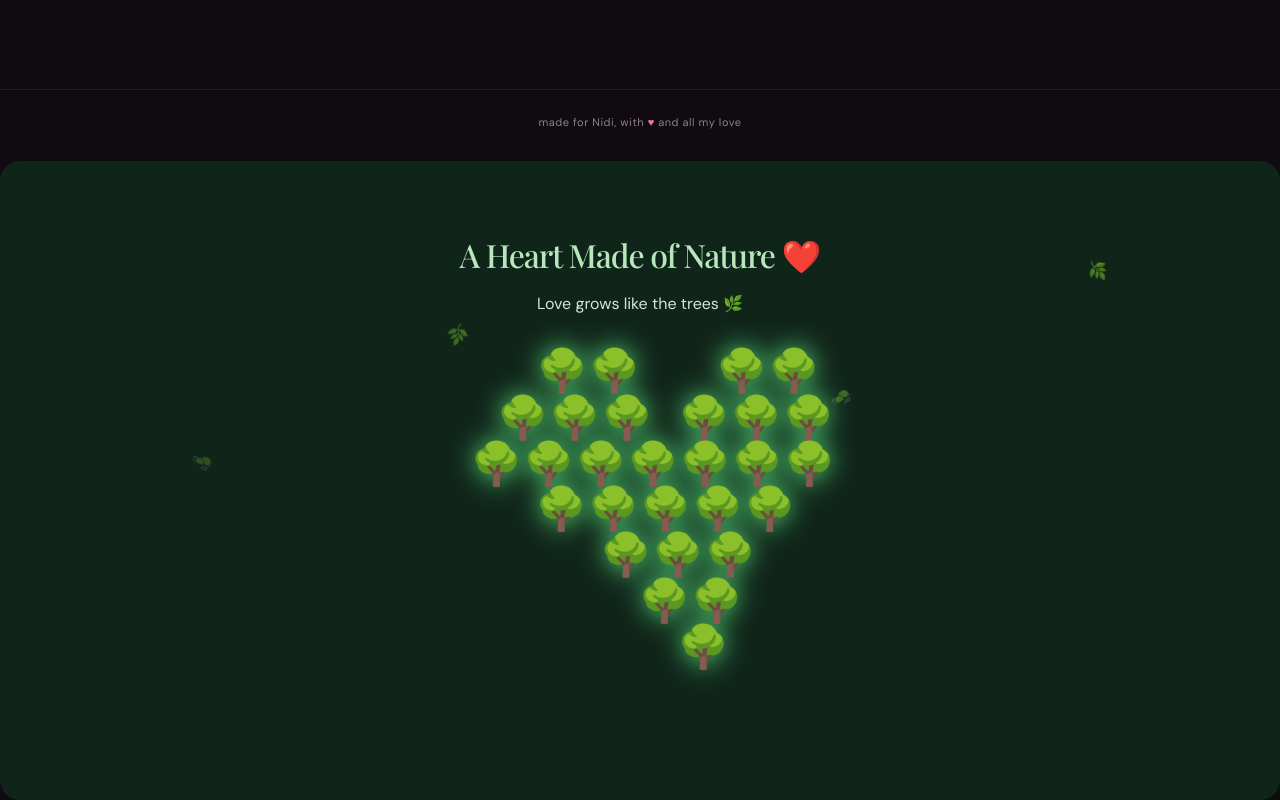
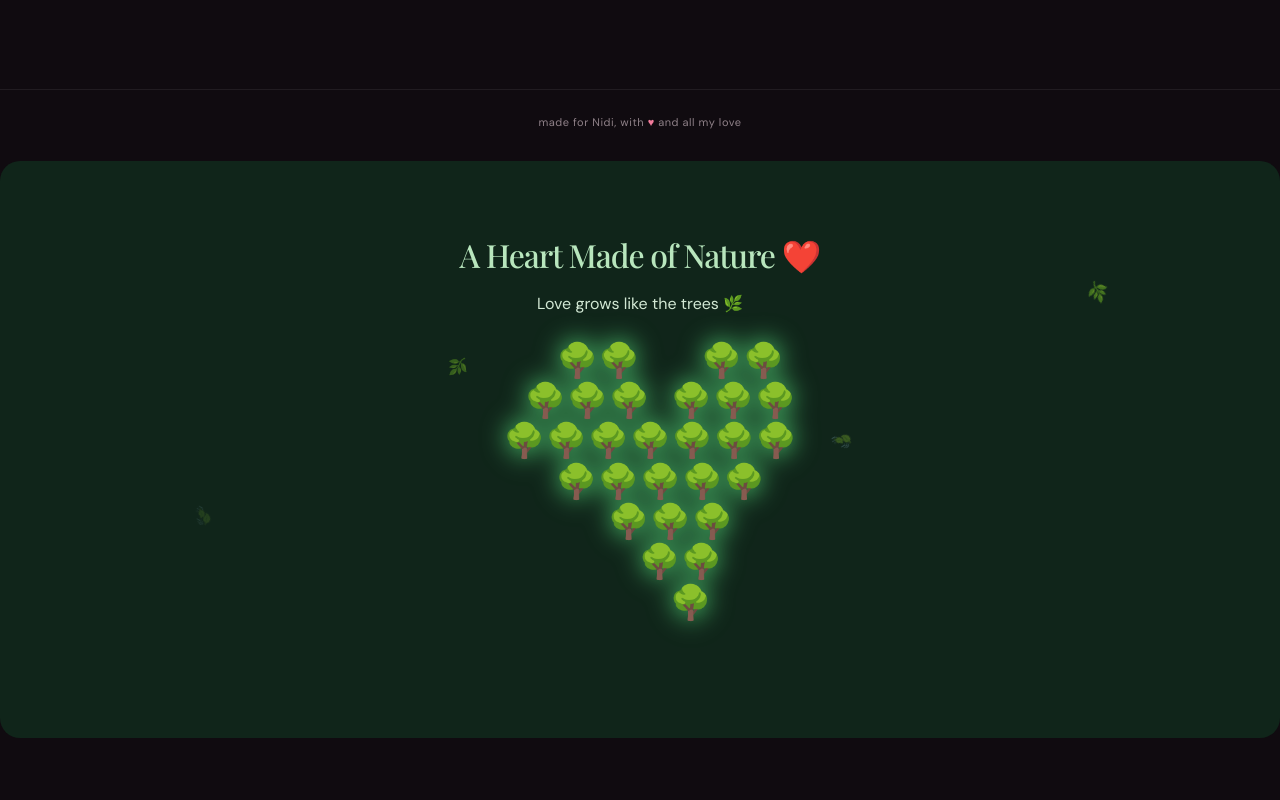
Before and after one commit to rahi21969/nidi-, a plain HTML site: page index.html in a window 1280 px wide. Shown: the part 1826-2626 px from the top of the page. After the commit the page ends 2564 px from the top, so only its background shows below. Drawn offline with nearby package versions, Linux system fonts and the light colour scheme; a web font is replaced by a local one.

Commit message:
Update index.html

```diff
--- a/index.html
+++ b/index.html
@@ -299,6 +299,82 @@
   }
 }
 
+/* HEART OF TREES ANIMATION */
+
+.nature-section {
+  position: relative;
+  overflow: hidden;
+  text-align: center;
+  padding: 60px 20px;
+  background: #10251a;
+  border-radius: 20px;
+}
+
+.nature-section h2 {
+  color: #b8e6bd;
+}
+
+.nature-section p {
+  color: #d2e8d4;
+}
+
+.tree-heart {
+  display: inline-block;
+  animation: treePulse 2s infinite ease-in-out;
+}
+
+.tree-heart pre {
+  font-size: 30px;
+  line-height: 1.2;
+  filter: drop-shadow(0 0 12px #55d879);
+}
+
+@keyframes treePulse {
+  0%, 100% {
+    transform: scale(1);
+  }
+  50% {
+    transform: scale(1.12);
+  }
+}
+
+.falling-leaves span {
+  position: absolute;
+  top: -30px;
+  animation: leafFall 6s linear infinite;
+}
+
+.falling-leaves span:nth-child(1) {
+  left: 15%;
+}
+
+.falling-leaves span:nth-child(2) {
+  left: 35%;
+  animation-delay: 2s;
+}
+
+.falling-leaves span:nth-child(3) {
+  left: 65%;
+  animation-delay: 1s;
+}
+
+.falling-leaves span:nth-child(4) {
+  left: 85%;
+  animation-delay: 3s;
+}
+
+@keyframes leafFall {
+  from {
+    transform: translateY(0) rotate(0);
+    opacity: 1;
+  }
+  to {
+    transform: translateY(450px) rotate(360deg);
+    opacity: 0;
+  }
+}
+
+
   </style>
 </head>
 <body>
```
